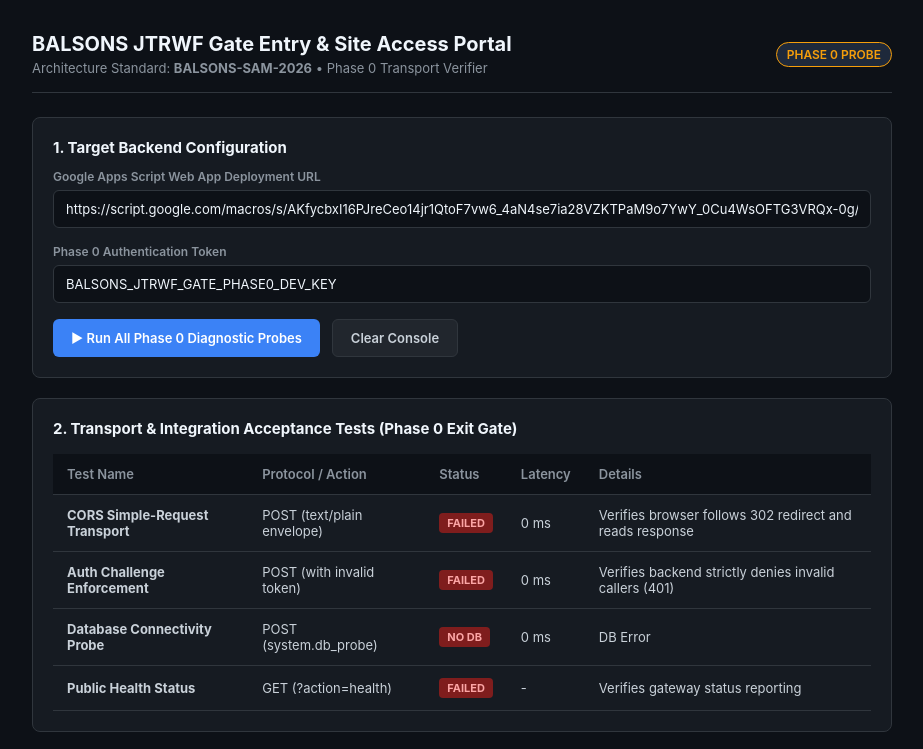
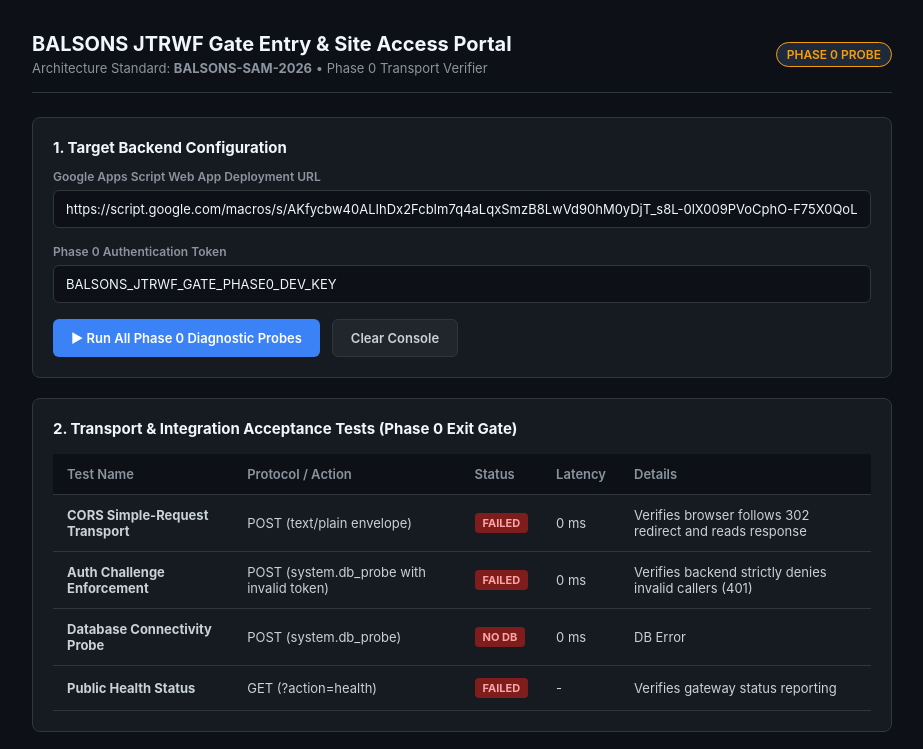
Before and after one commit to balsonsportals/BALSONS_GATE_ENTRY_PORTAL, a plain HTML site: page frontend/phase0-probe.html in a window 1280 px wide. Both pictures are taken after a click on the button "▶ Run All Phase 0 Diagnostic Probes". Shown: the top 749 px of the page, without its empty margins (178-1101 px from the left). Drawn offline with Linux system fonts and the light colour scheme; no server answers.

Commit message:
fix(phase0): point config to active Web App URL and align auth rejection probe

```diff
--- a/frontend/assets/js/config.js
+++ b/frontend/assets/js/config.js
@@ -9,7 +9,7 @@ const APP_CONFIG = {
   VERSION: "1.1.0-phase0",
 
   // Live Deployed Google Apps Script Web App URL
-  BACKEND_API_URL: "https://script.google.com/macros/s/AKfycbxI16PJreCeo14jr1QtoF7vw6_4aN4se7ia28VZKTPaM9o7YwY_0Cu4WsOFTG3VRQx-0g/exec",
+  BACKEND_API_URL: "https://script.google.com/macros/s/AKfycbw40ALIhDx2FcbIm7q4aLqxSmzB8LwVd90hM0yDjT_s8L-0lX009PVoCphO-F75X0QoLg/exec",
 
   // Master Google Spreadsheet ID
   MASTER_SPREADSHEET_ID: "1yAuZOXc8WoC2TvTvnEWMrOyLl_50BRuJgDed_pdFT3o",
--- a/frontend/phase0-probe.html
+++ b/frontend/phase0-probe.html
@@ -64,11 +64,11 @@
     <h2>1. Target Backend Configuration</h2>
     <div class="input-group">
       <label>Google Apps Script Web App Deployment URL</label>
-      <input type="text" id="targetUrl" placeholder="https://script.google.com/macros/s/AKfycb.../exec">
+      <input type="text" id="targetUrl">
     </div>
     <div class="input-group">
       <label>Phase 0 Authentication Token</label>
-      <input type="text" id="authToken" value="BALSONS_JTRWF_GATE_PHASE0_DEV_KEY">
+      <input type="text" id="authToken">
     </div>
     <div class="btn-row">
       <button onclick="runAllProbes()">▶ Run All Phase 0 Diagnostic Probes</button>
@@ -98,7 +98,7 @@
         </tr>
         <tr>
           <td><strong>Auth Challenge Enforcement</strong></td>
-          <td>POST (with invalid token)</td>
+          <td>POST (system.db_probe with invalid token)</td>
           <td><span id="test2-status" class="status-pill status-pending">PENDING</span></td>
           <td id="test2-time">-</td>
           <td id="test2-detail">Verifies backend strictly denies invalid callers (401)</td>
@@ -175,8 +175,8 @@
 
     // Test 2: Auth Challenge Rejection
     setStatus('test2-status', 'running', 'RUNNING');
-    logConsole('\n[TEST 2] Testing 401 rejection with invalid token...');
-    const t2 = await BalsonsApi.send('system.ping', {}, 'INVALID_DUMMY_TOKEN');
+    logConsole('\n[TEST 2] Testing 401 rejection on protected action with invalid token...');
+    const t2 = await BalsonsApi.send('system.db_probe', {}, 'INVALID_DUMMY_TOKEN');
     document.getElementById('test2-time').textContent = (t2.clientDurationMs || 0) + ' ms';
     if (t2.status === 401) {
       setStatus('test2-status', 'pass', 'PASSED');
```
